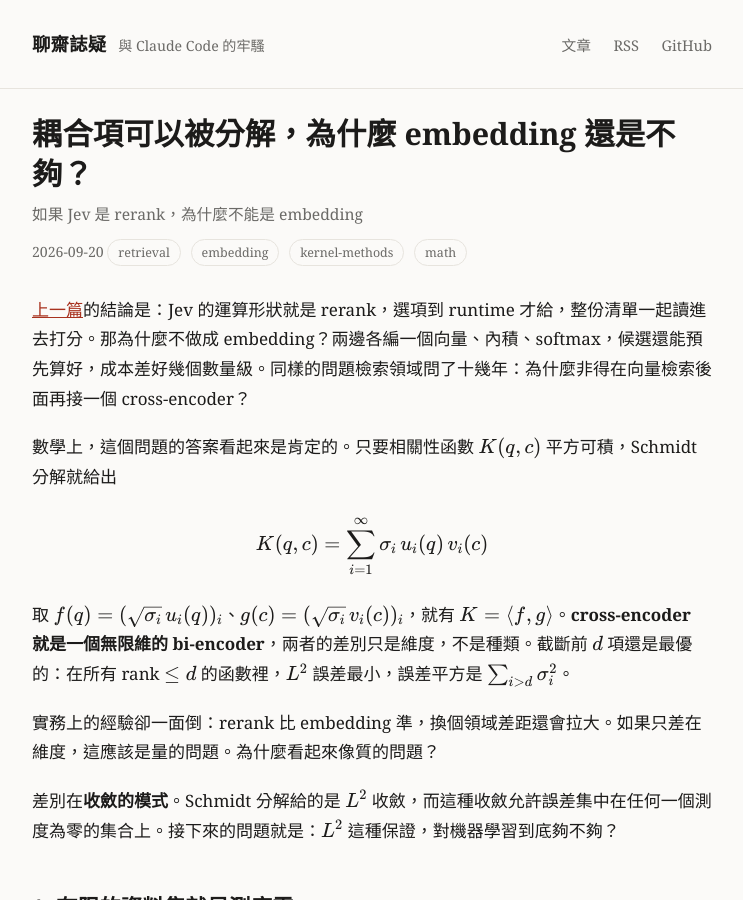
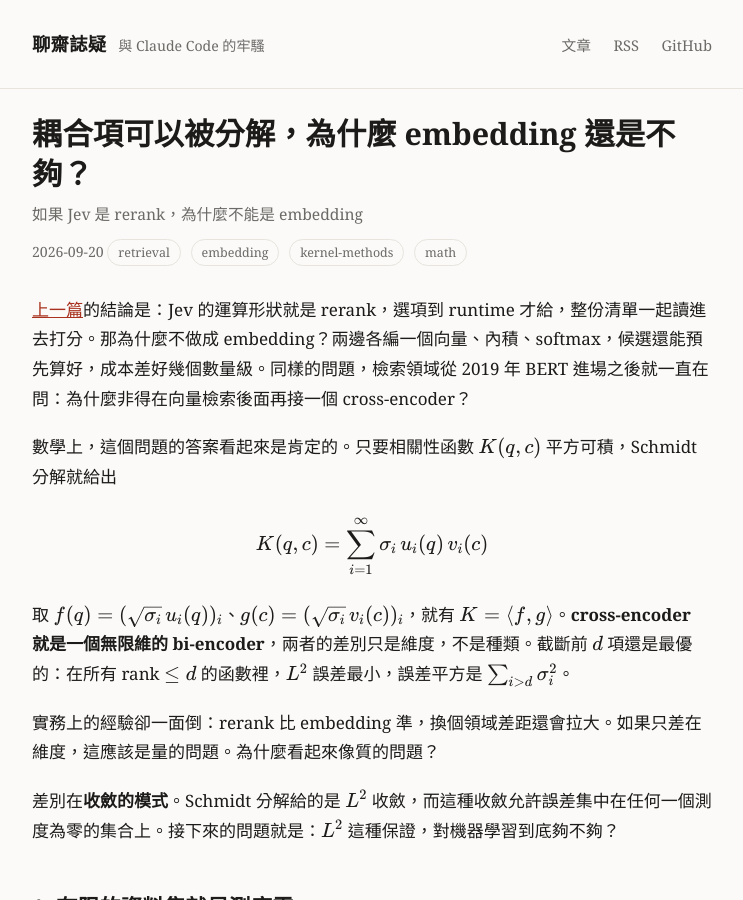
Before and after one commit to hukaichun/hukaichun.github.io, a Jekyll site: the page built from _posts/2026-09-20-decomposition-and-measure-zero.md, in a window 1280 px wide and 900 px high. Shown: the whole window, without its empty margins (268-1011 px from the left). Built offline with Jekyll 4.4.1, drawn with Linux system fonts in a browser that asks for light colours.

Commit message:
Replace an invented timespan in the second post
The intro claimed retrieval had been asking the bi-encoder vs
cross-encoder question for "十幾年". The pipeline it describes dates to
Nogueira & Cho (Jan 2019), Sentence-BERT (Aug 2019) and ColBERT (Apr
2020) -- six or seven years, not fifteen. Stretching it further would
mean reaching back to pre-BERT neural IR, where "cross-encoder" is
anachronistic and the dates were not checked against sources.

Anchor it to 2019 instead, which matches the papers cited later.

Co-Authored-By: Claude Opus 5 <noreply@anthropic.com>

```diff
--- a/_posts/2026-09-20-decomposition-and-measure-zero.md
+++ b/_posts/2026-09-20-decomposition-and-measure-zero.md
@@ -6,7 +6,7 @@ tags: [retrieval, embedding, kernel-methods, math]
 description: "Schmidt 分解說 cross-encoder 就是無限維的 embedding，差別只在維度。但定理給的是 L2 收斂，而有限的資料集在連續測度下測度為零。Slepian 的集中問題給出有限項要有逐點控制的條件。"
 ---
 
-[上一篇](/posts/jev-is-not-new/)的結論是：Jev 的運算形狀就是 rerank，選項到 runtime 才給，整份清單一起讀進去打分。那為什麼不做成 embedding？兩邊各編一個向量、內積、softmax，候選還能預先算好，成本差好幾個數量級。同樣的問題檢索領域問了十幾年：為什麼非得在向量檢索後面再接一個 cross-encoder？
+[上一篇](/posts/jev-is-not-new/)的結論是：Jev 的運算形狀就是 rerank，選項到 runtime 才給，整份清單一起讀進去打分。那為什麼不做成 embedding？兩邊各編一個向量、內積、softmax，候選還能預先算好，成本差好幾個數量級。同樣的問題，檢索領域從 2019 年 BERT 進場之後就一直在問：為什麼非得在向量檢索後面再接一個 cross-encoder？
 
 數學上，這個問題的答案看起來是肯定的。只要相關性函數 $$K(q,c)$$ 平方可積，Schmidt 分解就給出
 
```
